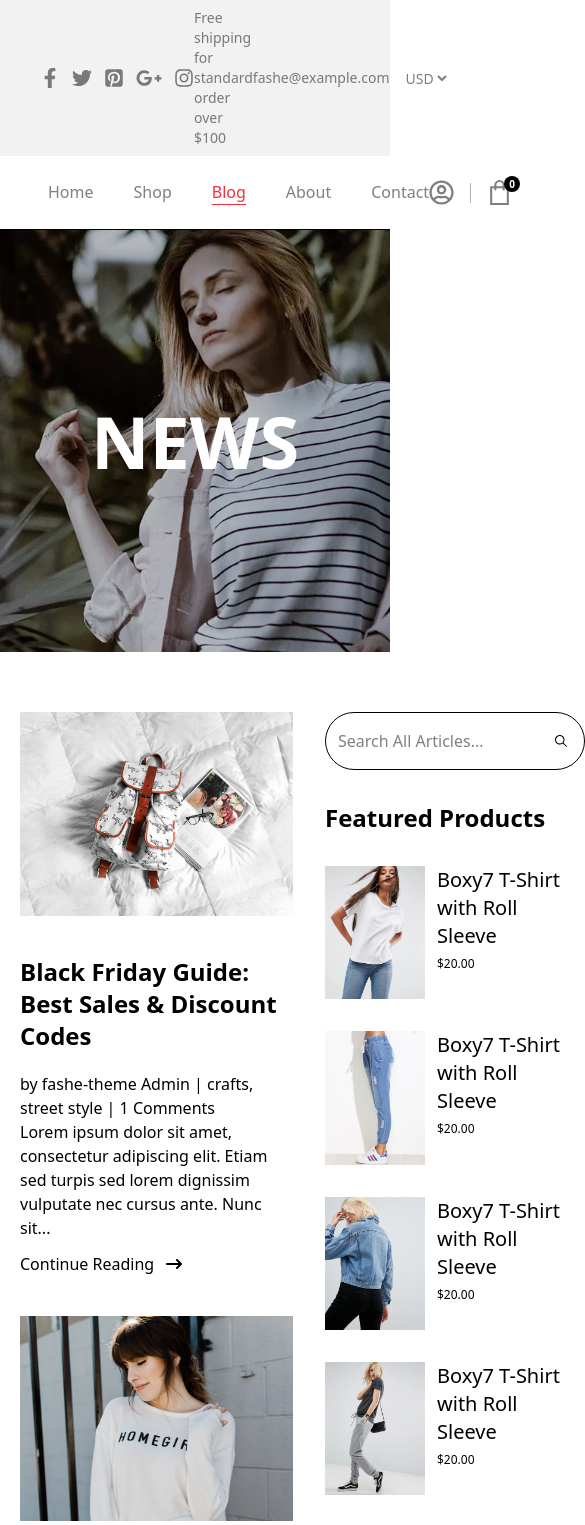
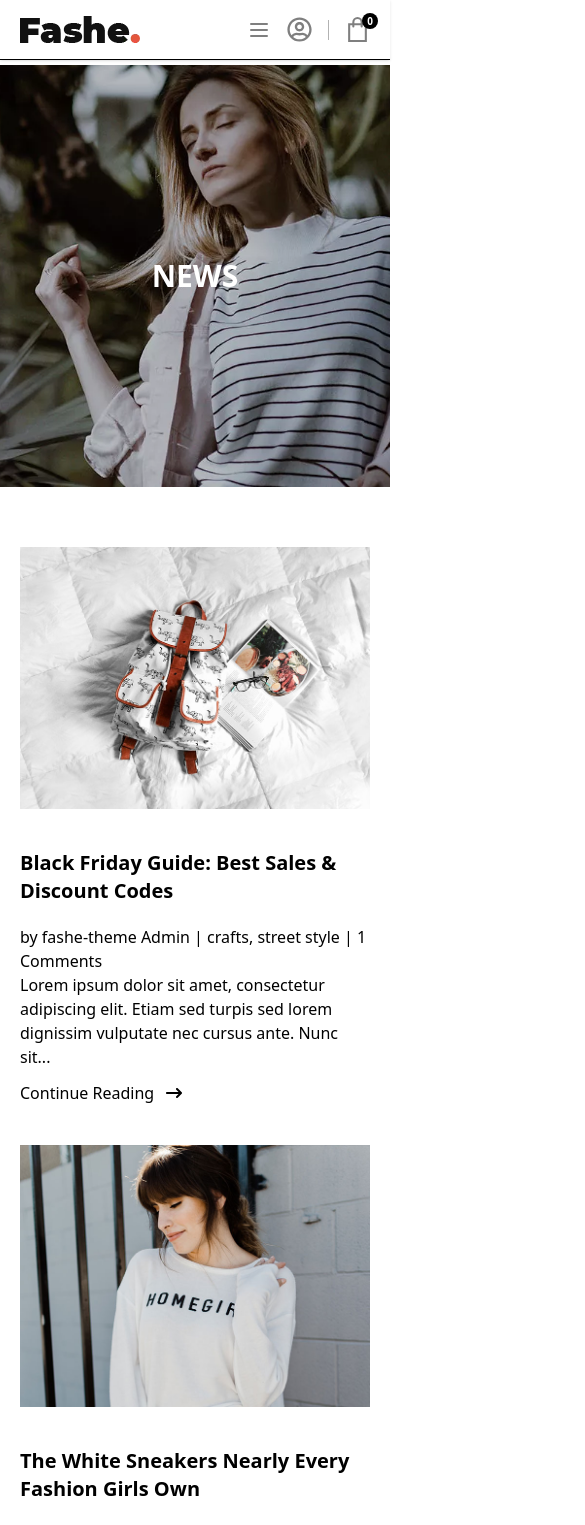
Before and after one commit to Hamza-Abouelwahab/HamzaAbouelwahab-Final-project-react, a React (Vite) app: page /blog in a window 390 px wide. Shown: the top 1525 px of the page, 585 px wide, since content can reach past the window. Built offline with nearby package versions, Linux system fonts and the light colour scheme.

Commit message:
fixed : responsive mobile

```diff
--- a/src/App.jsx
+++ b/src/App.jsx
@@ -19,6 +19,7 @@ function App() {
 
 
       <Header/>
+      <div className="pt-[65px] lg:pt-[105px]">
       <Routes>
         <Route path='/' element={<Home/>} />
         <Route path='/about' element={<ContentAbout/>}/>
@@ -28,6 +29,7 @@ function App() {
         <Route path='/account' element={<Account/>} />
         <Route path='/account/register' element={<GreatAccont/>} />
       </Routes>
+      </div>
 
       <Footer/>
       <BackToTopBtn/>
--- a/src/components/Carousel2.jsx
+++ b/src/components/Carousel2.jsx
@@ -4,6 +4,7 @@ import { Navigation, Autoplay } from "swiper/modules";
 import "swiper/css";
 import "swiper/css/navigation";
 import images from "../constant/images/images";
+import { useAppContext } from "../context/Context";
 
 
 function Carousel2() {
@@ -19,6 +20,7 @@ function Carousel2() {
   ];
 
   const [hoveredIndex, setHoveredIndex] = useState(null);
+  const { addToCart } = useAppContext();
 
   return (
     <div className="relative max-w-[90vw] mx-auto px-4 py-16">
@@ -59,9 +61,12 @@ function Carousel2() {
                 }`}
               >
                 {hoveredIndex === index && (
-                  <button className="bg-black absolute bottom-3  hover:bg-blend-screen hover:bg-[#E65540] text-[17px] font-light text-white px-10 py-2 rounded-full transition duration-300">
-                      ADD TO CARD
-                      </button>
+                  <button
+                    onClick={() => addToCart(product)}
+                    className="bg-black absolute bottom-3 hover:bg-[#E65540] text-[17px] font-light text-white px-10 py-2 rounded-full transition duration-300"
+                  >
+                    ADD TO CART
+                  </button>
                 )}
               </div>
 
--- a/src/components/heroSection.jsx
+++ b/src/components/heroSection.jsx
@@ -4,7 +4,7 @@ const PartHeroSection = ({img,title}) => {
     return (
         <div className='relative w-full h-[50vh]'>
             <img className='w-full h-full object-cover' src={img} alt="" />
-            <p className='text-white absolute top-1/2 text-7xl font-bold left-1/2 -translate-1/2'>{title}</p>
+            <p className='text-white absolute top-1/2 text-3xl sm:text-5xl md:text-7xl font-bold left-1/2 -translate-1/2'>{title}</p>
         </div>
     );
 };
--- a/src/layout/header.jsx
+++ b/src/layout/header.jsx
@@ -17,10 +17,11 @@ const Header = () => {
   const { cart } = useAppContext();
 
   const [isOpen, setIsOpen] = useState(false);
+  const [menuOpen, setMenuOpen] = useState(false);
 
   return (
-    <div className="">
-      <div className="bg-black/5 py-2 px-10 flex items-center justify-between">
+    <div className="fixed top-0 left-0 w-full z-50 bg-white shadow-sm">
+      <div className="bg-black/5 py-2 px-10 hidden lg:flex items-center justify-between">
         <nav className="flex gap-3 items-center">
           <a href="">
             <FaFacebookF
@@ -67,11 +68,11 @@ const Header = () => {
         </div>
       </div>
 
-      <div className="py-6 w-full relative px-12 flex items-center justify-between border-b">
+      <div className="py-4 w-full relative px-5 md:px-12 flex items-center justify-between border-b">
         <div>
           <img src={ImagesConstant.logo} alt="Logo" />
         </div>
-        <div className="flex gap-10 justify-center font-medium">
+        <div className="hidden lg:flex gap-10 justify-center font-medium">
           <NavLink
             to="/"
             className={({ isActive }) =>
@@ -128,6 +129,9 @@ const Header = () => {
           </NavLink>
         </div>
         <div className="flex items-center gap-4">
+          <button className="lg:hidden text-black/50 hover:text-black" onClick={() => setMenuOpen(o => !o)}>
+            <svg xmlns="http://www.w3.org/2000/svg" className="h-6 w-6" fill="none" viewBox="0 0 24 24" stroke="currentColor"><path strokeLinecap="round" strokeLinejoin="round" strokeWidth={2} d="M4 6h16M4 12h16M4 18h16" /></svg>
+          </button>
           <Link to="/account" className="">
             <FaRegUserCircle
               size={25}
@@ -138,7 +142,7 @@ const Header = () => {
 
           <div
             className="relative cursor-pointer"
-            onClick={() => setIsOpen(true)}
+            onClick={() => { setIsOpen(true); setMenuOpen(false); }}
           >
             <GrShop
               size={25}
@@ -151,9 +155,22 @@ const Header = () => {
         </div>
       </div>
 
+      {/* Mobile menu */}
+      {menuOpen && (
+        <div className="lg:hidden bg-white border-t px-6 py-4 flex flex-col gap-4 font-medium">
+          {[["/","Home"],["/shop","Shop"],["/blog","Blog"],["/about","About"],["/contact","Contact"]].map(([to, label]) => (
+            <NavLink key={to} to={to} onClick={() => setMenuOpen(false)}
+              className={({ isActive }) => isActive ? "text-red-500" : "text-black/50 hover:text-red-400"}>
+              {label}
+            </NavLink>
+          ))}
+        </div>
+      )}
+
+      {/* Cart drawer */}
       {isOpen && (
-        <div className="fixed inset-0  z-999 flex justify-end">
-          <div className="relative w-80 bg-white h-100 shadow-2xl p-4 overflow-y-auto">
+        <div className="fixed inset-0 z-999 flex justify-end" onClick={() => setIsOpen(false)}>
+          <div className="relative w-80 bg-white h-full max-h-screen shadow-2xl p-4 overflow-y-auto" onClick={e => e.stopPropagation()}>
             <div className="flex justify-end items-center mb-4 border-b pb-4">
               <button
                 onClick={() => setIsOpen(false)}
--- a/src/pages/blog/index.jsx
+++ b/src/pages/blog/index.jsx
@@ -10,7 +10,7 @@ const Blog = () => {
     return (
         <div>
             <PartHeroSection img={images.carousel3} title="NEWS" />
-            <div className="my-15 px-5 flex gap-8">
+            <div className="my-15 px-5 flex flex-col md:flex-row gap-8">
                 <Featured/>
                 <Products/>
             </div>
--- a/src/pages/blog/partials/Featured.jsx
+++ b/src/pages/blog/partials/Featured.jsx
@@ -6,12 +6,12 @@ import { FaAngleRight, FaArrowRightLong } from 'react-icons/fa6';
 
 const Featured = () => {
     return (
-        <div className='w-[70vw] '>
-            <div className=" w-[70vw] flex justify-center overflow-hidden ">
-            <motion.img variants={Scale} initial="rest" whileHover="hover" transition="transition" src={images.blog01} alt="" />
+        <div className='w-full md:w-[70vw]'>
+            <div className="w-full flex justify-center overflow-hidden">
+            <motion.img variants={Scale} initial="rest" whileHover="hover" transition="transition" src={images.blog01} alt="" className="w-full object-cover" />
             </div>
-            <div className="my-10  space-y-3">
-            <h1 className='text-2xl font-bold my-5'>Black Friday Guide: Best Sales & Discount Codes</h1>
+            <div className="my-10 space-y-3">
+            <h1 className='text-xl md:text-2xl font-bold my-5'>Black Friday Guide: Best Sales & Discount Codes</h1>
             <span>by fashe-theme Admin | crafts, street style | 1 Comments</span>
             <p>Lorem ipsum dolor sit amet, consectetur adipiscing elit. Etiam sed turpis sed lorem dignissim vulputate nec cursus ante. Nunc sit...</p>
             <div className="flex w-fit hover:cursor-pointer gap-3 items-center hover:text-red-400">
@@ -19,11 +19,11 @@ const Featured = () => {
             <FaArrowRightLong/>
             </div>
             </div>
-            <div className=" w-[70vw] flex justify-center overflow-hidden ">
-            <motion.img variants={Scale} initial="rest" whileHover="hover" transition="transition" src={images.blog02} alt="" />
+            <div className="w-full flex justify-center overflow-hidden">
+            <motion.img variants={Scale} initial="rest" whileHover="hover" transition="transition" src={images.blog02} alt="" className="w-full object-cover" />
             </div>
-            <div className="my-10  space-y-3">
-            <h1 className='text-2xl font-bold my-5'>The White Sneakers Nearly Every Fashion Girls Own</h1>
+            <div className="my-10 space-y-3">
+            <h1 className='text-xl md:text-2xl font-bold my-5'>The White Sneakers Nearly Every Fashion Girls Own</h1>
             <span>by fashe-theme Admin | crafts, street style | 1 Comments</span>
             <p>Duis ut velit gravida nibh bibendum commodo. Sus-pendisse pellentesque mattis augue id euismod. Inter-dum et malesuada fames</p>
             <div className="flex w-fit hover:cursor-pointer gap-3 items-center hover:text-red-400">
@@ -32,9 +32,9 @@ const Featured = () => {
             </div>
             </div>
             <div className="flex items-center gap-2">
-                <p className='border w-8 h-8 rounded-full flex justify-center items-center text-xl border-white/30  text-white bg-black '>1</p>
-                <p className='border w-8 h-8 rounded-full flex justify-center items-center text-xl border-black/30 '>2</p>
-                <p className='border w-8 h-8 rounded-full flex justify-center items-center text-xl border-black/30 text-black/80 '><FaAngleRight/></p>
+                <p className='border w-8 h-8 rounded-full flex justify-center items-center text-xl border-white/30 text-white bg-black'>1</p>
+                <p className='border w-8 h-8 rounded-full flex justify-center items-center text-xl border-black/30'>2</p>
+                <p className='border w-8 h-8 rounded-full flex justify-center items-center text-xl border-black/30 text-black/80'><FaAngleRight/></p>
             </div>
         </div>
     );
--- a/src/pages/shop/index.jsx
+++ b/src/pages/shop/index.jsx
@@ -14,7 +14,7 @@ const Shop = () => {
     return (
         <>
             <PartHeroSection img={images.bannerWebp} title="Products"/>
-            <div className="my-10 w-full flex  px-5">
+            <div className="my-10 w-full flex flex-col md:flex-row px-5">
             <Filte onSearch={handleSearch} />
             <Products items={filteredItems} />
             </div>
--- a/src/pages/shop/partials/Products.jsx
+++ b/src/pages/shop/partials/Products.jsx
@@ -29,7 +29,7 @@ const Products = ({items}) => {
                         </select>
                     </div>
 
-        <div className='grid grid-cols-3 gap-5'>
+        <div className='grid grid-cols-1 sm:grid-cols-2 lg:grid-cols-3 gap-5'>
         {
             items.map((item)=>
             <>
--- a/src/pages/shop/partials/filte.jsx
+++ b/src/pages/shop/partials/filte.jsx
@@ -7,7 +7,7 @@ const Filte = ({onSearch}) => {
 
 
     return (
-        <div className='w-[25vw] space-y-2.5 '>
+        <div className='w-full md:w-[25vw] space-y-2.5'>
             <div className="space-y-1">
                 <h1 className='text-xl font-extrabold'>Categories</h1>
                 <p className='text-black/80'>Best Seller (8 items)</p>
```
Also changed, not shown: src/components/caousel.jsx (+5 -5 lines), src/pages/about/partials/Story.jsx (+4 -4 lines), src/pages/home/partials/content.jsx (+9 -9 lines).
